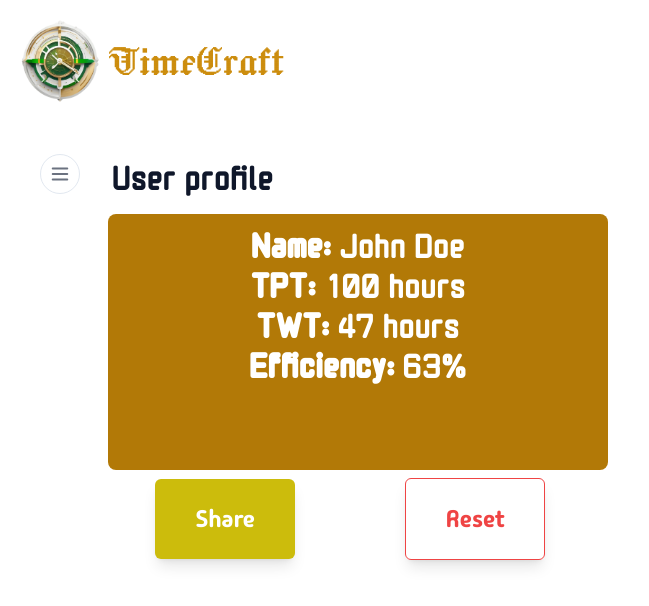
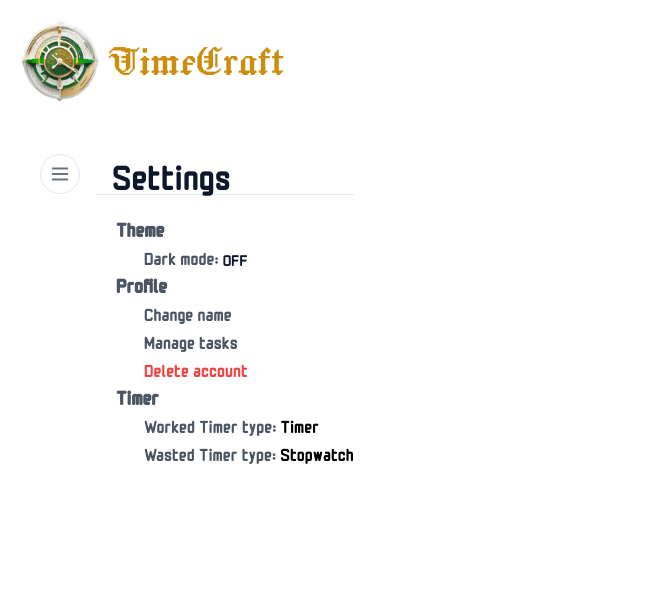
Before and after one commit to Benonii/TimeCraft_2, a React (Create React App) app in the folder rtime_craft/: page / in a window 1280 px wide. Shown: the top 606 px of the page, without its empty margins (0-649 px from the left). Built offline with nearby package versions, Linux system fonts and the light colour scheme.

Commit message:
Settings page done

```diff
--- a/rtime_craft/package.json
+++ b/rtime_craft/package.json
@@ -6,6 +6,7 @@
     "@radix-ui/react-icons": "^1.3.0",
     "@radix-ui/react-menubar": "^1.1.2",
     "@radix-ui/react-slot": "^1.1.0",
+    "@radix-ui/react-switch": "^1.1.1",
     "@testing-library/jest-dom": "^5.17.0",
     "@testing-library/react": "^13.4.0",
     "@testing-library/user-event": "^13.5.0",
--- a/rtime_craft/src/App.jsx
+++ b/rtime_craft/src/App.jsx
@@ -1,4 +1,4 @@
-import React from "react"
+import React, {useState} from "react";
 import Sidebar from "./components/Sidebar"
 import Main from "./components/Main"
 import Split from "react-split"
@@ -12,20 +12,15 @@ import MonthlyReport from "./pages/MonthlyReport"
 import TotalProductiveTime from "./pages/TotalProductiveTime"
 import TotalWastedTime from "./pages/TotalWastedTime"
 import TotalTimeOnTask from "./pages/TotalTimeOnTask"
-import Profile from "./pages/Profile"
+import Profile from "./pages/Profile";
+import Settings from "./pages/Settings"
 // import "./style.css"
 
 
 export default function App() {
-	const [action, setAction] = React.useState(0)
-
-	function onActionClick(id) {
-		setAction(id)
-	}
-
 	return (
         <main>
-			<Profile />
+			<Settings />
         </main>
     )
 }
--- /dev/null
+++ b/rtime_craft/src/components/Switch.tsx
@@ -0,0 +1,29 @@
+"use client"
+
+import * as React from "react"
+import * as SwitchPrimitives from "@radix-ui/react-switch"
+
+import { cn } from "../lib/utils"
+
+const Switch = React.forwardRef<
+  React.ElementRef<typeof SwitchPrimitives.Root>,
+  React.ComponentPropsWithoutRef<typeof SwitchPrimitives.Root>
+>(({ className, ...props }, ref) => (
+  <SwitchPrimitives.Root
+    className={cn(
+      "peer inline-flex h-6 w-11 shrink-0 cursor-pointer items-center rounded-full border-2 border-transparent transition-colors focus-visible:outline-none focus-visible:ring-2 focus-visible:ring-ring focus-visible:ring-offset-2 focus-visible:ring-offset-background disabled:cursor-not-allowed disabled:opacity-50 data-[state=checked]:bg-primary data-[state=unchecked]:bg-input",
+      className
+    )}
+    {...props}
+    ref={ref}
+  >
+    <SwitchPrimitives.Thumb
+      className={cn(
+        "pointer-events-none block h-5 w-5 rounded-full bg-background shadow-lg ring-0 transition-transform data-[state=checked]:translate-x-5 data-[state=unchecked]:translate-x-0"
+      )}
+    />
+  </SwitchPrimitives.Root>
+))
+Switch.displayName = SwitchPrimitives.Root.displayName
+
+export { Switch }
--- a/rtime_craft/src/pages/Settings.jsx
+++ b/rtime_craft/src/pages/Settings.jsx
@@ -0,0 +1,37 @@
+import React from 'react';
+import Header from '../components/Header';
+import Navbar from '../components/Navbar';
+import { Button } from '../components/Button';
+import { Switch } from '../components/Switch';
+
+export default function Settigns() {
+  return (
+    <div>
+      <Header />
+      <div className="relative flex items-center mt-10 min-h-[900px]">
+        <Navbar className=''/>
+        <div className='absolute top-3 left-24 font-monomaniac'>
+            <h2 className='font-monomaniac text-2xl ml-4 md:text-4xl'>Settings</h2>
+            <hr />
+            <div className='ml-5 mt-5'>
+                <h3 className='text-gray-600 text-xl font-semibold'>Theme</h3>
+                <div className="flex">
+                    <h4 className='ml-7 text-gray-600 text-lg'>Dark mode:</h4>
+                    <p className='ml-1 mt-1'>OFF</p>
+                </div>
+
+                    {/* <Switch id="dark-mode" /> */}
+                <h4 className='text-gray-600 text-xl font-semibold'>Profile</h4>
+                    <p className='ml-7 hover:underline text-gray-600 text-lg'>Change name</p>
+                    <p className='ml-7 hover:underline text-gray-600 text-lg'>Manage tasks</p>
+                    <p className='ml-7 hover:underline text-red-500 text-lg'>Delete account</p>
+                <h4 className='text-gray-600 text-xl font-semibold'>Timer</h4>
+                    <p className='ml-7 text-gray-600 text-lg'>Worked Timer type: <span className='hover:underline text-black'>Timer</span></p>
+                    <p className='ml-7 text-gray-600 text-lg'>Wasted Timer type: <span className='hover:underline text-black'>Stopwatch</span></p>
+            </div>
+
+        </div>
+      </div>
+    </div>
+  )
+}
```
Also changed, not shown: 1 other file (tests, documents, lock files or other folders).
